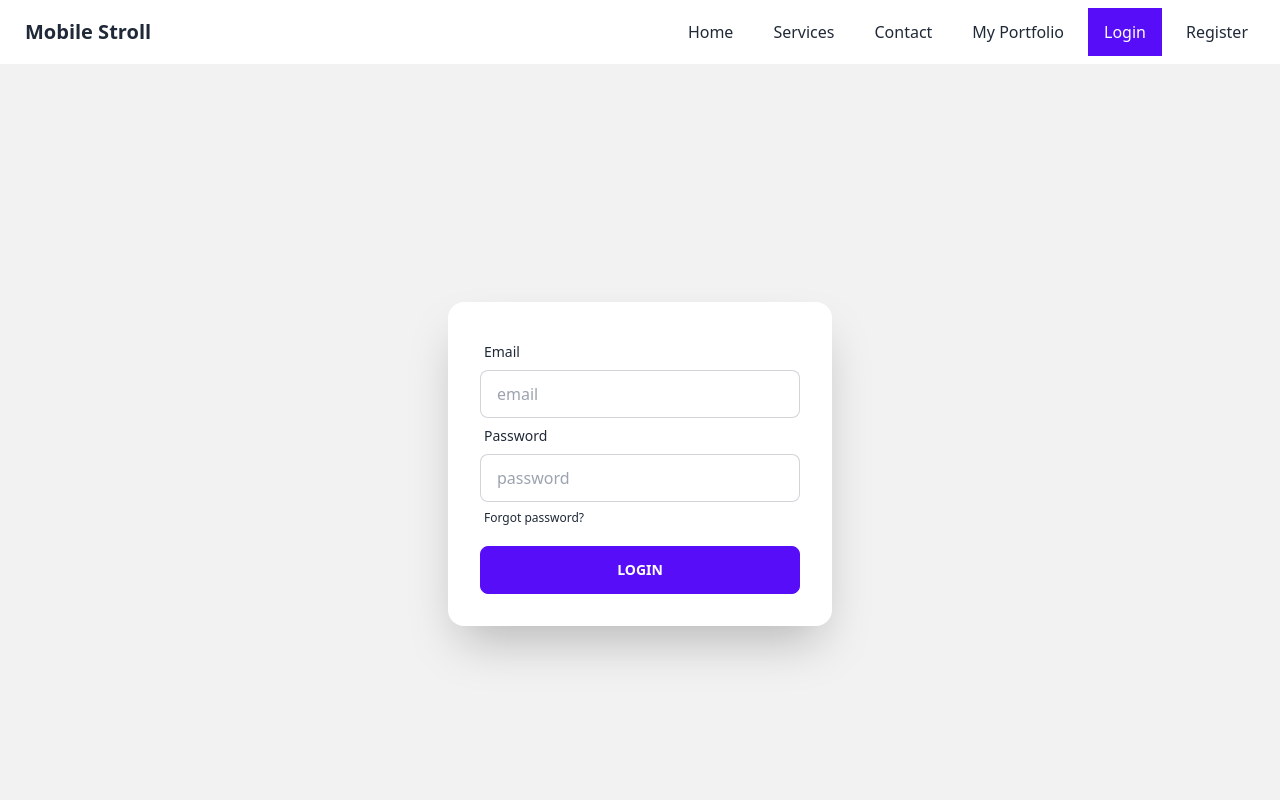
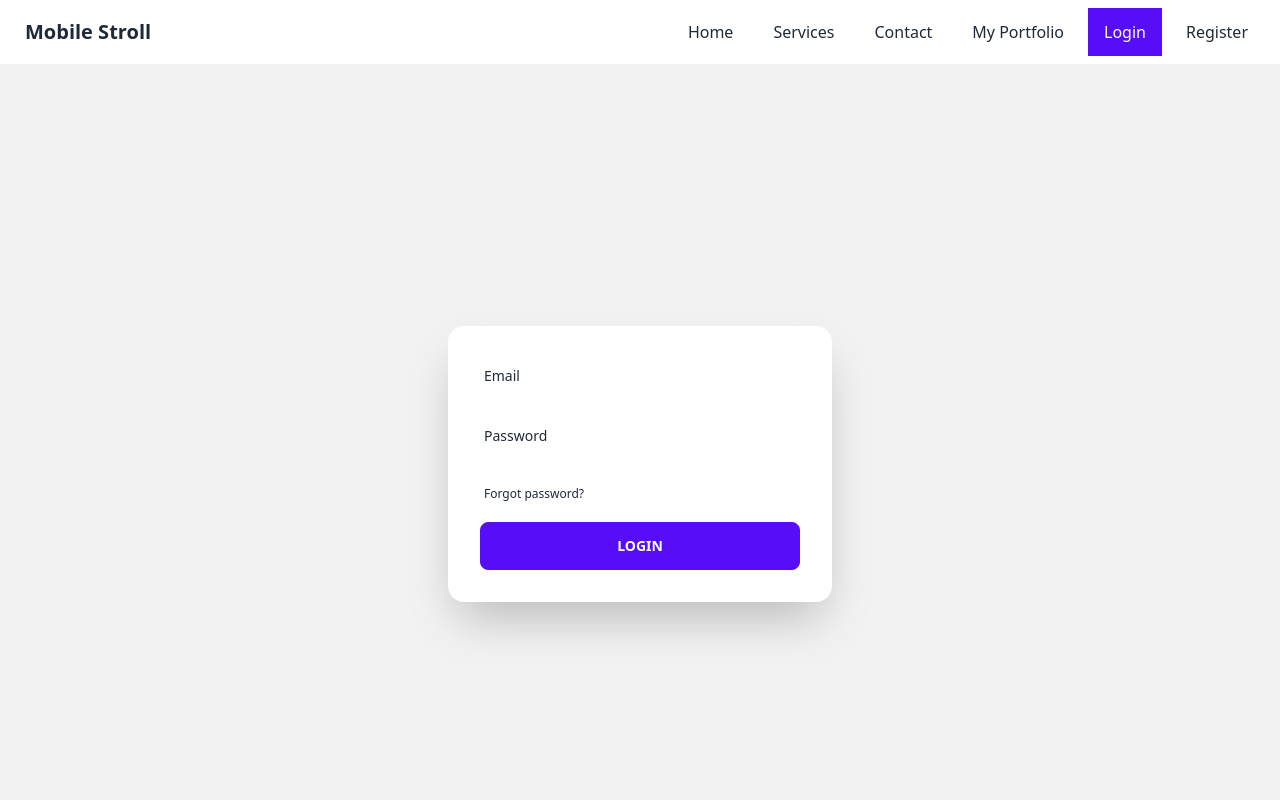
Before and after one commit to Rahim2725/warehouse-management-client-side-weve-2, a React (Create React App) app: page /login in a window 1280 px wide. Shown: the top 800 px of the page. Built offline with nearby package versions, Linux system fonts and the light colour scheme.

Commit message:
react from done

```diff
--- a/package.json
+++ b/package.json
@@ -11,6 +11,7 @@
     "react": "^18.1.0",
     "react-dom": "^18.1.0",
     "react-firebase-hooks": "^5.0.3",
+    "react-hook-form": "^7.32.2",
     "react-query": "^3.39.1",
     "react-router-dom": "^6.3.0",
     "react-scripts": "5.0.1",
--- a/src/pages/Login/Login.js
+++ b/src/pages/Login/Login.js
@@ -3,9 +3,11 @@ import { Link } from "react-router-dom"
 import { useSignInWithEmailAndPassword } from 'react-firebase-hooks/auth';
 import auth from '../../firebase.init';
 import Loading from '../../components/Loading';
+import { useForm } from 'react-hook-form';
 
 
 const Login = () => {
+
     let errorMessage;
 
     const [
@@ -14,18 +16,24 @@ const Login = () => {
         loading,
         error,
     ] = useSignInWithEmailAndPassword(auth);
-    errorMessage= <p className='text-red-500'>{error?.message}</p>
+    errorMessage = <p className='text-red-500'>{error?.message}</p>
 
     console.log(user);
 
-    const handleLogin = event => {
-        event.preventDefault();
-        console.log('btn click')
-        const email = event.target.email.value;
-        const password = event.target.password.value;
-        signInWithEmailAndPassword(email, password);
+    // use normal login from
+    // const handleLogin = event => {
+    //     event.preventDefault();
+    //     console.log('btn click')
+    //     const email = event.target.email.value;
+    //     const password = event.target.password.value;
+    //     signInWithEmailAndPassword(email, password);
 
-    }
+    // }
+
+    const { register, formState: { errors }, handleSubmit } = useForm();
+    const onSubmit = data => {
+        console.log(data)
+    };
 
     if (loading) {
         <Loading></Loading>
@@ -36,19 +44,25 @@ const Login = () => {
         <div class="hero min-h-screen bg-base-200">
             <div class="card flex-shrink-0 w-full max-w-sm shadow-2xl bg-base-100">
                 <div class="card-body">
-                    <form onSubmit={handleLogin}>
+
+
+                    <form onSubmit={handleSubmit(onSubmit)}>
                         <div class="form-control">
                             <label class="label">
                                 <span class="label-text">Email</span>
                             </label>
-                            <input type="text" name='email' placeholder="email" class="input input-bordered" />
+                            <input {...register("firstName", { required: true })} />
+                            {errors.firstName?.type === 'required' && "First name is required"}
                         </div>
 
                         <div class="form-control">
                             <label class="label">
                                 <span class="label-text">Password</span>
                             </label>
-                            <input type="text" name='password' placeholder="password" class="input input-bordered" />
+
+                            <input {...register("lastName", { required: true })} />
+                            {errors.lastName && "Last name is required"}
+
                             <label class="label">
                                 <Link to="/forgotPassword" class="label-text-alt link link-hover">Forgot password?</Link>
                             </label>
```
Also changed, not shown: 1 other file (tests, documents, lock files or other folders).
